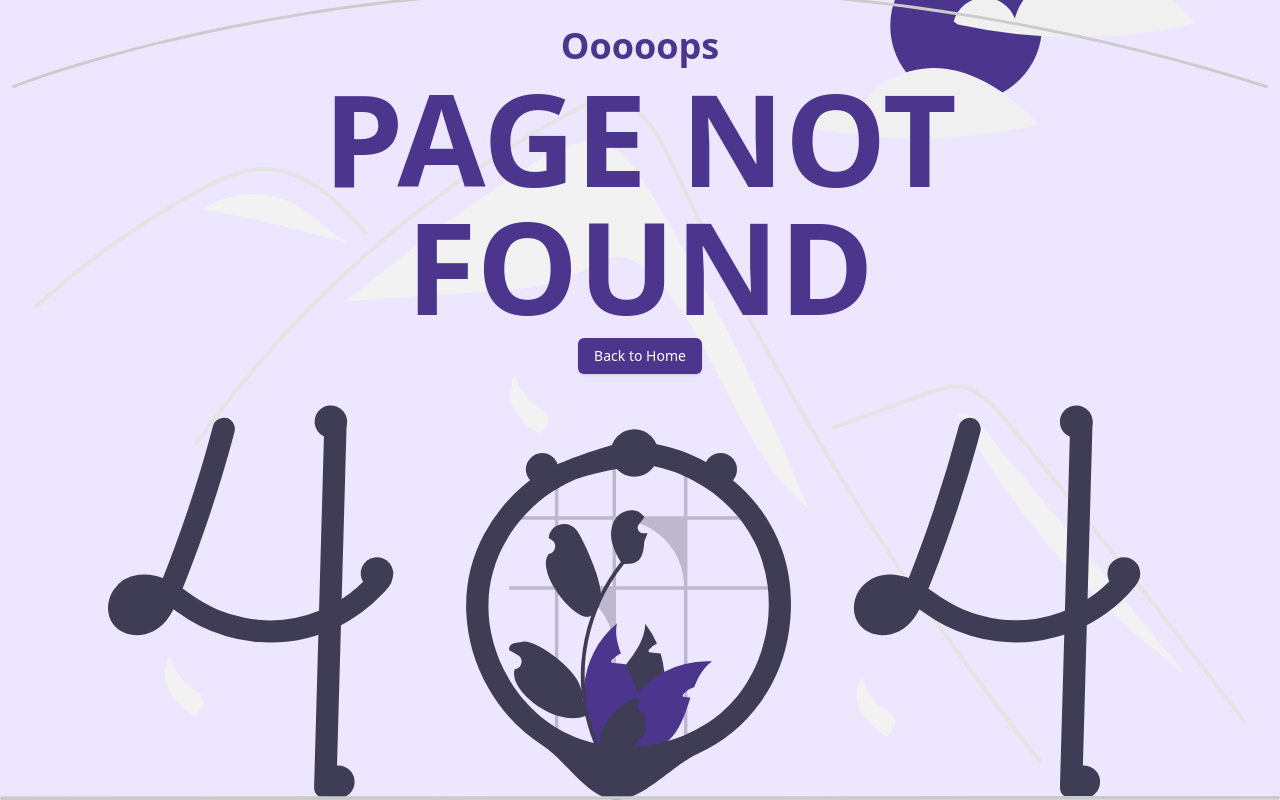
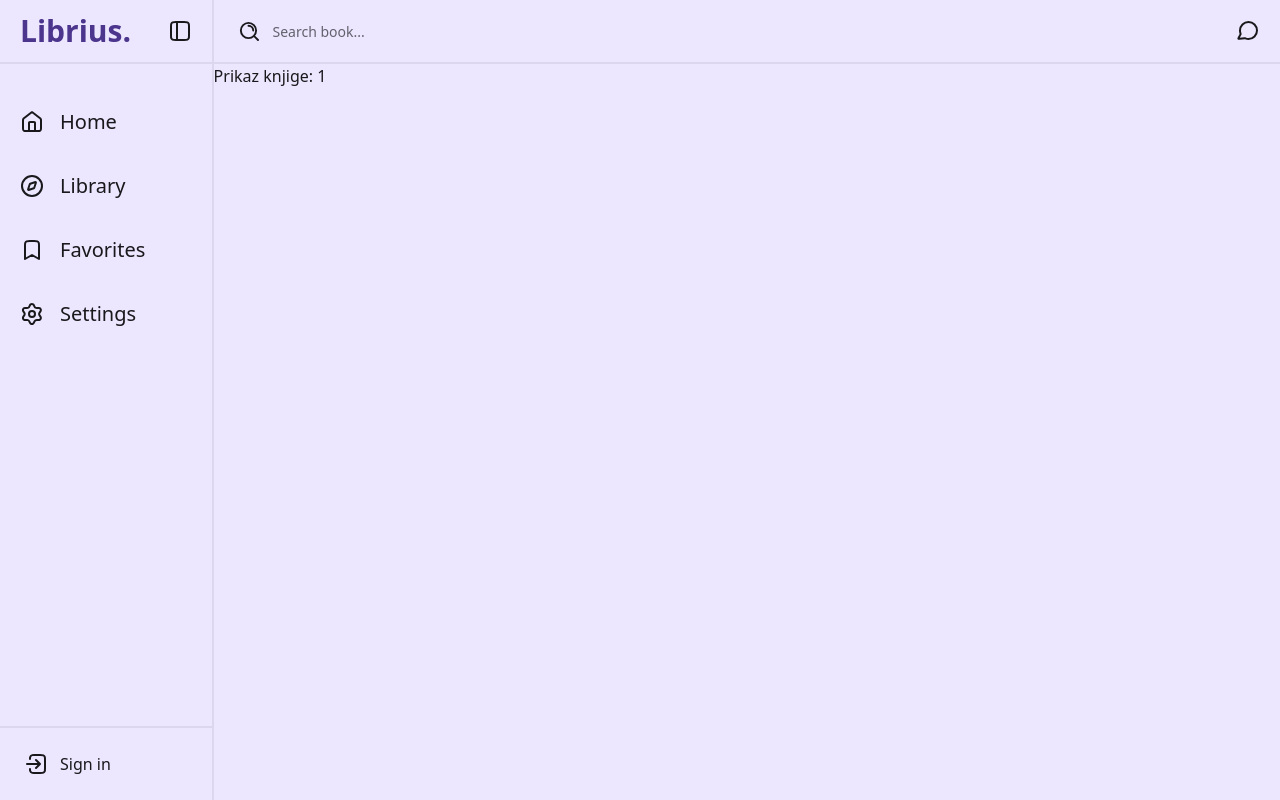
Before and after one commit to panteliic/Librius, a React (Vite) app in the folder frontend/: page /books/1 in a window 1280 px wide. Before the commit this address had no page. Built offline with nearby package versions, Linux system fonts and the light colour scheme; no server answers.

Commit message:
book info with dynamic route

```diff
--- a/frontend/src/Routes.tsx
+++ b/frontend/src/Routes.tsx
@@ -4,10 +4,11 @@ import Home from "./App";
 import Login from "./pages/Login";
 import Register from "./pages/Register";
 import NotFound from "./pages/NotFound";
-import Library from "./pages/library";
 import Favorites from "./pages/FavortiesBook";
 import Settings from "./pages/Settings";
 import Chat from "./pages/Chat";
+import Book from "./pages/Book";
+import Library from "./pages/Library";
 
 const AppRoutes = () => {
   return (
@@ -24,6 +25,7 @@ const AppRoutes = () => {
         <Route path="/favorites" element={<Favorites />} />
         <Route path="/settings" element={<Settings />} />
         <Route path="/chat" element={<Chat />} />
+        <Route path="/books/:book" element={<Book />} />
       </Route>
     </Routes>
   );
--- a/frontend/src/components/Books/BookCard.tsx
+++ b/frontend/src/components/Books/BookCard.tsx
@@ -1,6 +1,8 @@
 import { CameraOff } from "@/main";
 import { Button } from "../ui/button";
+import { Link } from "react-router-dom";
 interface Book {
+  id:number;
   title: string;
   author: string;
   description: string;
@@ -22,7 +24,9 @@ export function BookCard(props: Book) {
         </div>
       )}
       <div className="bg-background p-4 rounded-lg ">
-        <h1 className="mt-3 text-lg font-semibold line-clamp-1">{props.title}</h1>
+        <h1 className="mt-3 text-lg font-semibold line-clamp-1">
+          {props.title}
+        </h1>
         <span className="text-sm text-muted-foreground">{props.author}</span>
         <p className="text-sm mt-2 text-card-foreground line-clamp-3">
           {props.description}
@@ -31,7 +35,9 @@ export function BookCard(props: Book) {
           {props.category}
         </span>
         <br />
-        <Button className="mt-3 w-full">Read more</Button>
+        <Link to={`/books/${props.title.split(" ").join("-")}?id=${props.id}`}>
+          <Button className="mt-3 w-full">Read more</Button>
+        </Link>
       </div>
     </div>
   );
--- a/frontend/src/components/Books/FeaturedBooks.tsx
+++ b/frontend/src/components/Books/FeaturedBooks.tsx
@@ -3,6 +3,7 @@ import { Button } from "../ui/button";
 import { BookCard } from "./BookCard";
 
 interface Book {
+  id:number;
   title: string;
   author: string;
   description: string;
--- /dev/null
+++ b/frontend/src/pages/Book.tsx
@@ -0,0 +1,16 @@
+import { useParams, useSearchParams } from "react-router-dom";
+
+const Book = () => {
+  const { book } = useParams();
+  const [searchParams] = useSearchParams();
+  const id = searchParams.get("id");
+
+  return (
+    <div>
+      <h1>Prikaz knjige: {book?.split("-").join(" ")}</h1>
+      {id && <p>ID knjige: {id}</p>}
+    </div>
+  );
+};
+
+export default Book;
--- a/frontend/vite.config.ts
+++ b/frontend/vite.config.ts
@@ -10,4 +10,5 @@ export default defineConfig({
       "@": path.resolve(__dirname, "./src"),
     },
   },
+
 });
```
